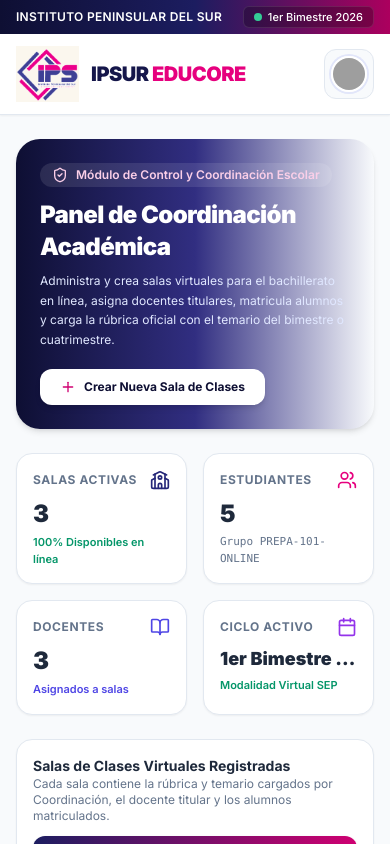
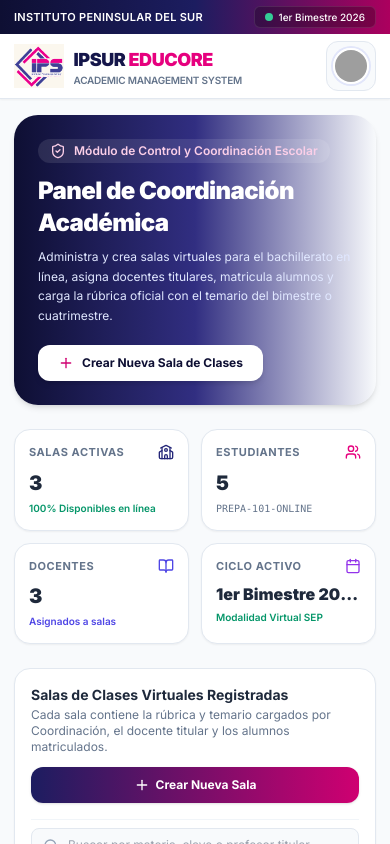
Before and after one commit to LuisGaribaldi1312/ipsur-educore, a React (Vite) app: page / in a window 390 px wide. Shown: the top 844 px of the page. Built offline with nearby package versions, Linux system fonts and the light colour scheme; grey boxes are pictures that could not be loaded.

Commit message:
feat: complete fluid responsive adaptation for desktops, tablets, and phones

```diff
--- a/src/App.jsx
+++ b/src/App.jsx
@@ -21,8 +21,8 @@ function MainLayout() {
       {/* Top Navbar */}
       <Navbar />
 
-      {/* Main Container */}
-      <main className="flex-1 max-w-7xl w-full mx-auto px-4 sm:px-6 lg:px-8 py-6">
+      {/* Main Container: Full width on computer screens, dynamically responsive on tablets & phones */}
+      <main className="flex-1 w-full px-3.5 sm:px-6 md:px-8 lg:px-10 xl:px-12 2xl:px-14 py-4 sm:py-6 max-w-[1920px] mx-auto">
         {activeClassroomId ? (
           <ClassroomDetail
             classroomId={activeClassroomId}
@@ -39,7 +39,7 @@ function MainLayout() {
 
       {/* Institutional Footer */}
       <footer className="bg-white border-t border-slate-200 mt-12 py-8 text-xs text-slate-500">
-        <div className="max-w-7xl mx-auto px-4 sm:px-6 lg:px-8 space-y-6">
+        <div className="w-full px-3.5 sm:px-6 md:px-8 lg:px-10 xl:px-12 2xl:px-14 max-w-[1920px] mx-auto space-y-6">
           <div className="flex flex-col md:flex-row items-center justify-between gap-4">
             <div className="flex items-center gap-3">
               <img
--- a/src/components/common/Modal.jsx
+++ b/src/components/common/Modal.jsx
@@ -45,8 +45,8 @@ export default function Modal({ isOpen, onClose, title, subtitle, children, maxW
             </button>
           </div>
 
-          {/* Body */}
-          <div className="p-5 sm:p-6 max-h-[80vh] overflow-y-auto">
+          {/* Body with responsive padding */}
+          <div className="p-4 sm:p-6 max-h-[85vh] sm:max-h-[80vh] overflow-y-auto">
             {children}
           </div>
         </div>
--- a/src/components/common/Navbar.jsx
+++ b/src/components/common/Navbar.jsx
@@ -52,22 +52,22 @@ export default function Navbar() {
   return (
     <>
       {/* Institutional Top Header */}
-      <div className="bg-gradient-to-r from-ipsur-navy-900 via-ipsur-navy-700 to-ipsur-pink-700 text-white text-xs py-1.5 px-4 shadow-sm">
-        <div className="max-w-7xl mx-auto flex flex-wrap items-center justify-between gap-2">
+      <div className="bg-gradient-to-r from-ipsur-navy-900 via-ipsur-navy-700 to-ipsur-pink-700 text-white text-xs py-1.5 px-3.5 sm:px-6 md:px-8 lg:px-10 xl:px-12 2xl:px-14 shadow-sm">
+        <div className="w-full max-w-[1920px] mx-auto flex flex-wrap items-center justify-between gap-2">
           <div className="flex items-center gap-2">
-            <span className="font-semibold tracking-wide">INSTITUTO PENINSULAR DEL SUR</span>
+            <span className="font-semibold tracking-wide text-[11px] sm:text-xs">INSTITUTO PENINSULAR DEL SUR</span>
             <span className="hidden sm:inline text-white/50">|</span>
-            <span className="hidden sm:inline italic text-pink-100">"La educación es el camino"</span>
-            <span className="hidden md:inline bg-white/20 text-[10px] px-2 py-0.5 rounded-full font-mono">Prepa en Línea</span>
+            <span className="hidden md:inline italic text-pink-100">"La educación es el camino"</span>
+            <span className="hidden lg:inline bg-white/20 text-[10px] px-2 py-0.5 rounded-full font-mono">Prepa en Línea</span>
           </div>
 
           <div className="flex items-center gap-3 ml-auto text-[11px]">
-            <span className="text-white/80 hidden lg:inline">
+            <span className="text-white/80 hidden xl:inline">
               Toda tu institución. Un solo sistema.
             </span>
             <div className="flex items-center gap-1.5 bg-black/25 px-2.5 py-0.5 rounded-md border border-white/10">
               <span className="w-2 h-2 rounded-full bg-emerald-400 animate-pulse"></span>
-              <span className="font-medium text-white">{activePeriod.name}</span>
+              <span className="font-medium text-white text-[10px] sm:text-xs">{activePeriod.name}</span>
             </div>
           </div>
         </div>
@@ -75,35 +75,35 @@ export default function Navbar() {
 
       {/* Main Navbar */}
       <header className="bg-white border-b border-slate-200 sticky top-0 z-40 shadow-sm">
-        <div className="max-w-7xl mx-auto px-4 sm:px-6 lg:px-8">
-          <div className="flex items-center justify-between h-20">
+        <div className="w-full max-w-[1920px] mx-auto px-3.5 sm:px-6 md:px-8 lg:px-10 xl:px-12 2xl:px-14">
+          <div className="flex items-center justify-between h-16 sm:h-20">
             {/* Logo and Brand Title */}
             <div
-              className="flex items-center gap-3 sm:gap-4 cursor-pointer select-none"
+              className="flex items-center gap-2.5 sm:gap-4 cursor-pointer select-none min-w-0"
               onClick={() => setActiveClassroomId(null)}
               title="Ir al inicio de IPSUR EDUCORE"
             >
-              <div className="relative group">
+              <div className="relative group flex-shrink-0">
                 <img
                   src="/ipsur-logo.png"
                   alt="IPSUR Logo Oficial"
-                  className="h-14 sm:h-16 w-auto object-contain transition-transform group-hover:scale-105"
+                  className="h-11 sm:h-16 w-auto object-contain transition-transform group-hover:scale-105"
                 />
               </div>
 
-              <div>
-                <div className="flex items-center gap-2">
-                  <h1 className="text-xl sm:text-2xl font-black tracking-tight text-ipsur-navy-800">
+              <div className="min-w-0">
+                <div className="flex items-center gap-1.5 sm:gap-2">
+                  <h1 className="text-lg sm:text-2xl font-black tracking-tight text-ipsur-navy-800 truncate">
                     IPSUR <span className="text-ipsur-pink-500">EDUCORE</span>
                   </h1>
-                  <span className="hidden sm:inline-block text-[10px] font-bold uppercase tracking-wider bg-ipsur-navy-50 text-ipsur-navy-700 border border-ipsur-navy-200 px-2 py-0.5 rounded-full">
+                  <span className="hidden md:inline-block text-[10px] font-bold uppercase tracking-wider bg-ipsur-navy-50 text-ipsur-navy-700 border border-ipsur-navy-200 px-2 py-0.5 rounded-full flex-shrink-0">
                     Academic MS
                   </span>
                 </div>
-                <p className="text-[11px] sm:text-xs font-medium text-slate-500 tracking-tight leading-tight hidden xs:block">
+                <p className="text-[10px] sm:text-xs font-semibold text-slate-500 tracking-tight leading-tight truncate">
                   ACADEMIC MANAGEMENT SYSTEM
                 </p>
-                <p className="text-[10px] text-slate-400 hidden md:block">
+                <p className="text-[10px] text-slate-400 hidden xl:block">
                   Gestión académica · Administración · Control escolar · Tecnología
                 </p>
               </div>
--- a/src/components/coordinator/CoordinatorDashboard.jsx
+++ b/src/components/coordinator/CoordinatorDashboard.jsx
@@ -72,68 +72,68 @@ export default function CoordinatorDashboard({ onSelectClassroom }) {
         </div>
       </div>
 
-      {/* KPI Cards */}
-      <div className="grid grid-cols-2 lg:grid-cols-4 gap-4">
-        <div className="bg-white p-4 rounded-2xl border border-slate-200 shadow-sm">
+      {/* KPI Cards: Responsive on phones (2 cols), tablets (2 cols), and computers (4 cols) */}
+      <div className="grid grid-cols-2 lg:grid-cols-4 gap-3 sm:gap-4 md:gap-5">
+        <div className="bg-white p-3.5 sm:p-5 rounded-2xl border border-slate-200 shadow-sm">
           <div className="flex items-center justify-between text-slate-400 mb-2">
-            <span className="text-xs font-bold uppercase tracking-wider text-slate-500">Salas Activas</span>
-            <School className="w-5 h-5 text-ipsur-navy-600" />
+            <span className="text-[11px] sm:text-xs font-bold uppercase tracking-wider text-slate-500">Salas Activas</span>
+            <School className="w-4 h-4 sm:w-5 sm:h-5 text-ipsur-navy-600" />
           </div>
-          <p className="text-2xl font-black text-slate-800">{classrooms.length}</p>
-          <span className="text-[11px] text-emerald-600 font-semibold mt-1 block">
+          <p className="text-xl sm:text-2xl md:text-3xl font-black text-slate-800">{classrooms.length}</p>
+          <span className="text-[10px] sm:text-[11px] text-emerald-600 font-semibold mt-1 block">
             100% Disponibles en línea
           </span>
         </div>
 
-        <div className="bg-white p-4 rounded-2xl border border-slate-200 shadow-sm">
+        <div className="bg-white p-3.5 sm:p-5 rounded-2xl border border-slate-200 shadow-sm">
           <div className="flex items-center justify-between text-slate-400 mb-2">
-            <span className="text-xs font-bold uppercase tracking-wider text-slate-500">Estudiantes</span>
-            <Users className="w-5 h-5 text-ipsur-pink-500" />
+            <span className="text-[11px] sm:text-xs font-bold uppercase tracking-wider text-slate-500">Estudiantes</span>
+            <Users className="w-4 h-4 sm:w-5 sm:h-5 text-ipsur-pink-500" />
           </div>
-          <p className="text-2xl font-black text-slate-800">{totalStudents}</p>
-          <span className="text-[11px] text-slate-500 mt-1 block font-mono">
-            Grupo PREPA-101-ONLINE
+          <p className="text-xl sm:text-2xl md:text-3xl font-black text-slate-800">{totalStudents}</p>
+          <span className="text-[10px] sm:text-[11px] text-slate-500 mt-1 block font-mono truncate">
+            PREPA-101-ONLINE
           </span>
         </div>
 
-        <div className="bg-white p-4 rounded-2xl border border-slate-200 shadow-sm">
+        <div className="bg-white p-3.5 sm:p-5 rounded-2xl border border-slate-200 shadow-sm">
           <div className="flex items-center justify-between text-slate-400 mb-2">
-            <span className="text-xs font-bold uppercase tracking-wider text-slate-500">Docentes</span>
-            <BookOpen className="w-5 h-5 text-indigo-600" />
+            <span className="text-[11px] sm:text-xs font-bold uppercase tracking-wider text-slate-500">Docentes</span>
+            <BookOpen className="w-4 h-4 sm:w-5 sm:h-5 text-indigo-600" />
           </div>
-          <p className="text-2xl font-black text-slate-800">{totalTeachers}</p>
-          <span className="text-[11px] text-indigo-600 font-semibold mt-1 block">
+          <p className="text-xl sm:text-2xl md:text-3xl font-black text-slate-800">{totalTeachers}</p>
+          <span className="text-[10px] sm:text-[11px] text-indigo-600 font-semibold mt-1 block">
             Asignados a salas
           </span>
         </div>
 
-        <div className="bg-white p-4 rounded-2xl border border-slate-200 shadow-sm">
+        <div className="bg-white p-3.5 sm:p-5 rounded-2xl border border-slate-200 shadow-sm">
           <div className="flex items-center justify-between text-slate-400 mb-2">
-            <span className="text-xs font-bold uppercase tracking-wider text-slate-500">Ciclo Activo</span>
-            <Calendar className="w-5 h-5 text-purple-600" />
+            <span className="text-[11px] sm:text-xs font-bold uppercase tracking-wider text-slate-500">Ciclo Activo</span>
+            <Calendar className="w-4 h-4 sm:w-5 sm:h-5 text-purple-600" />
           </div>
-          <p className="text-lg font-black text-slate-800 truncate">1er Bimestre 2026</p>
-          <span className="text-[11px] text-emerald-600 font-semibold mt-1 block">
+          <p className="text-base sm:text-lg md:text-xl font-black text-slate-800 truncate">1er Bimestre 2026</p>
+          <span className="text-[10px] sm:text-[11px] text-emerald-600 font-semibold mt-1 block">
             Modalidad Virtual SEP
           </span>
         </div>
       </div>
 
       {/* Classrooms Management Header & Filters */}
-      <div className="bg-white rounded-2xl border border-slate-200 p-4 shadow-sm space-y-4">
+      <div className="bg-white rounded-2xl border border-slate-200 p-4 sm:p-5 shadow-sm space-y-4">
         <div className="flex flex-col sm:flex-row sm:items-center justify-between gap-3">
           <div>
-            <h3 className="text-sm font-bold text-slate-800">
+            <h3 className="text-sm sm:text-base font-bold text-slate-800">
               Salas de Clases Virtuales Registradas
             </h3>
-            <p className="text-xs text-slate-500">
+            <p className="text-xs text-slate-500 mt-0.5">
               Cada sala contiene la rúbrica y temario cargados por Coordinación, el docente titular y los alumnos matriculados.
             </p>
           </div>
 
           <button
             onClick={() => setCreateModalOpen(true)}
-            className="flex items-center gap-1.5 px-4 py-2 text-xs font-bold text-white bg-gradient-to-r from-ipsur-navy-700 to-ipsur-pink-600 hover:from-ipsur-navy-800 hover:to-ipsur-pink-700 rounded-xl shadow transition"
+            className="w-full sm:w-auto flex items-center justify-center gap-1.5 px-4 py-2.5 text-xs font-bold text-white bg-gradient-to-r from-ipsur-navy-700 to-ipsur-pink-600 hover:from-ipsur-navy-800 hover:to-ipsur-pink-700 rounded-xl shadow transition"
           >
             <Plus className="w-4 h-4" />
             <span>Crear Nueva Sala</span>
@@ -141,7 +141,7 @@ export default function CoordinatorDashboard({ onSelectClassroom }) {
         </div>
 
         {/* Filter controls */}
-        <div className="flex flex-col sm:flex-row gap-3 pt-2 border-t border-slate-100">
+        <div className="flex flex-col sm:flex-row gap-2.5 sm:gap-3 pt-2 border-t border-slate-100">
           <div className="relative flex-1">
             <Search className="w-4 h-4 text-slate-400 absolute left-3 top-2.5" />
             <input
@@ -149,14 +149,14 @@ export default function CoordinatorDashboard({ onSelectClassroom }) {
               placeholder="Buscar por materia, clave o profesor titular..."
               value={searchTerm}
               onChange={e => setSearchTerm(e.target.value)}
-              className="w-full pl-9 pr-3 py-1.5 text-xs bg-slate-50 border border-slate-200 rounded-lg focus:ring-2 focus:ring-ipsur-navy-500 outline-none"
+              className="w-full pl-9 pr-3 py-2 text-xs bg-slate-50 border border-slate-200 rounded-lg focus:ring-2 focus:ring-ipsur-navy-500 outline-none"
             />
           </div>
 
           <select
             value={selectedPeriod}
             onChange={e => setSelectedPeriod(e.target.value)}
-            className="text-xs bg-slate-50 border border-slate-200 rounded-lg px-3 py-1.5 focus:ring-2 focus:ring-ipsur-navy-500 outline-none"
+            className="text-xs bg-slate-50 border border-slate-200 rounded-lg px-3 py-2 focus:ring-2 focus:ring-ipsur-navy-500 outline-none"
           >
             <option value="all">Todos los Periodos</option>
             {periods.map(p => (
@@ -166,8 +166,8 @@ export default function CoordinatorDashboard({ onSelectClassroom }) {
         </div>
       </div>
 
-      {/* Classrooms Grid */}
-      <div className="grid grid-cols-1 md:grid-cols-2 lg:grid-cols-3 gap-5">
+      {/* Classrooms Grid: Full Width on Desktops, 2 columns on tablets, 1 column on phones */}
+      <div className="grid grid-cols-1 md:grid-cols-2 lg:grid-cols-3 2xl:grid-cols-4 gap-4 sm:gap-5 md:gap-6">
         {filteredClassrooms.map(cls => {
           const rubricCount = cls.rubric?.topics?.length || 0;
           const studentsCount = cls.enrolledStudentIds?.length || 0;
--- a/src/components/student/StudentDashboard.jsx
+++ b/src/components/student/StudentDashboard.jsx
@@ -108,7 +108,7 @@ export default function StudentDashboard({ onSelectClassroom }) {
           </span>
         </div>
 
-        <div className="grid grid-cols-1 md:grid-cols-2 lg:grid-cols-3 gap-5">
+        <div className="grid grid-cols-1 md:grid-cols-2 lg:grid-cols-3 2xl:grid-cols-4 gap-4 sm:gap-5 md:gap-6">
           {enrolledClassrooms.map(cls => {
             const grades = calculateStudentGrades(cls, currentUser.id);
             const pendingTasks = (cls.activities || []).filter(act => {
--- a/src/components/teacher/TeacherDashboard.jsx
+++ b/src/components/teacher/TeacherDashboard.jsx
@@ -100,7 +100,7 @@ export default function TeacherDashboard({ onSelectClassroom }) {
           </span>
         </div>
 
-        <div className="grid grid-cols-1 md:grid-cols-2 lg:grid-cols-3 gap-5">
+        <div className="grid grid-cols-1 md:grid-cols-2 lg:grid-cols-3 2xl:grid-cols-4 gap-4 sm:gap-5 md:gap-6">
           {displayClassrooms.map(cls => {
             const isConfigured = cls.criteriaConfigured;
             const activitiesCount = cls.activities?.length || 0;
```
Also changed, not shown: src/components/classroom/ClassroomDetail.jsx (+69 -17 lines), 1 other file (tests, documents, lock files or other folders).
